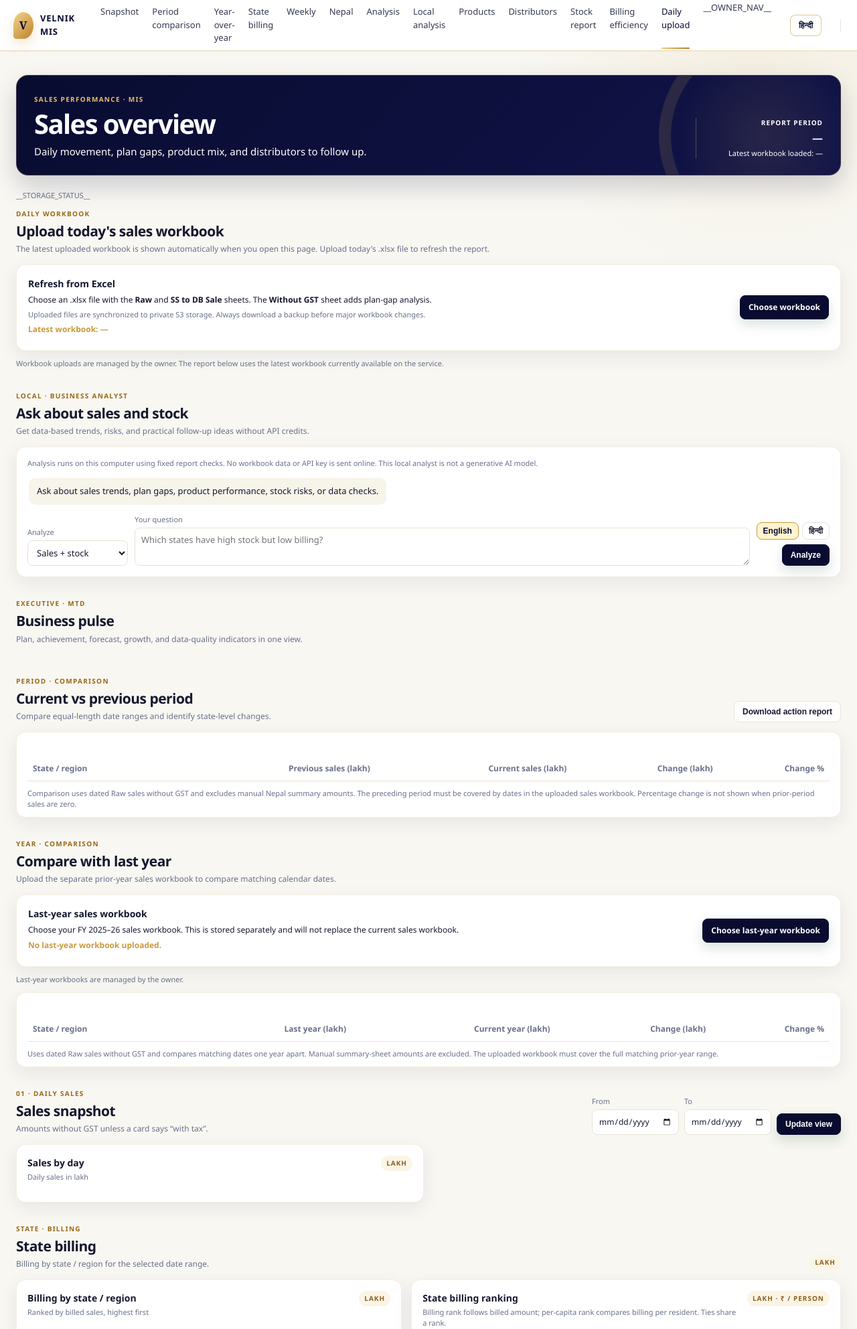
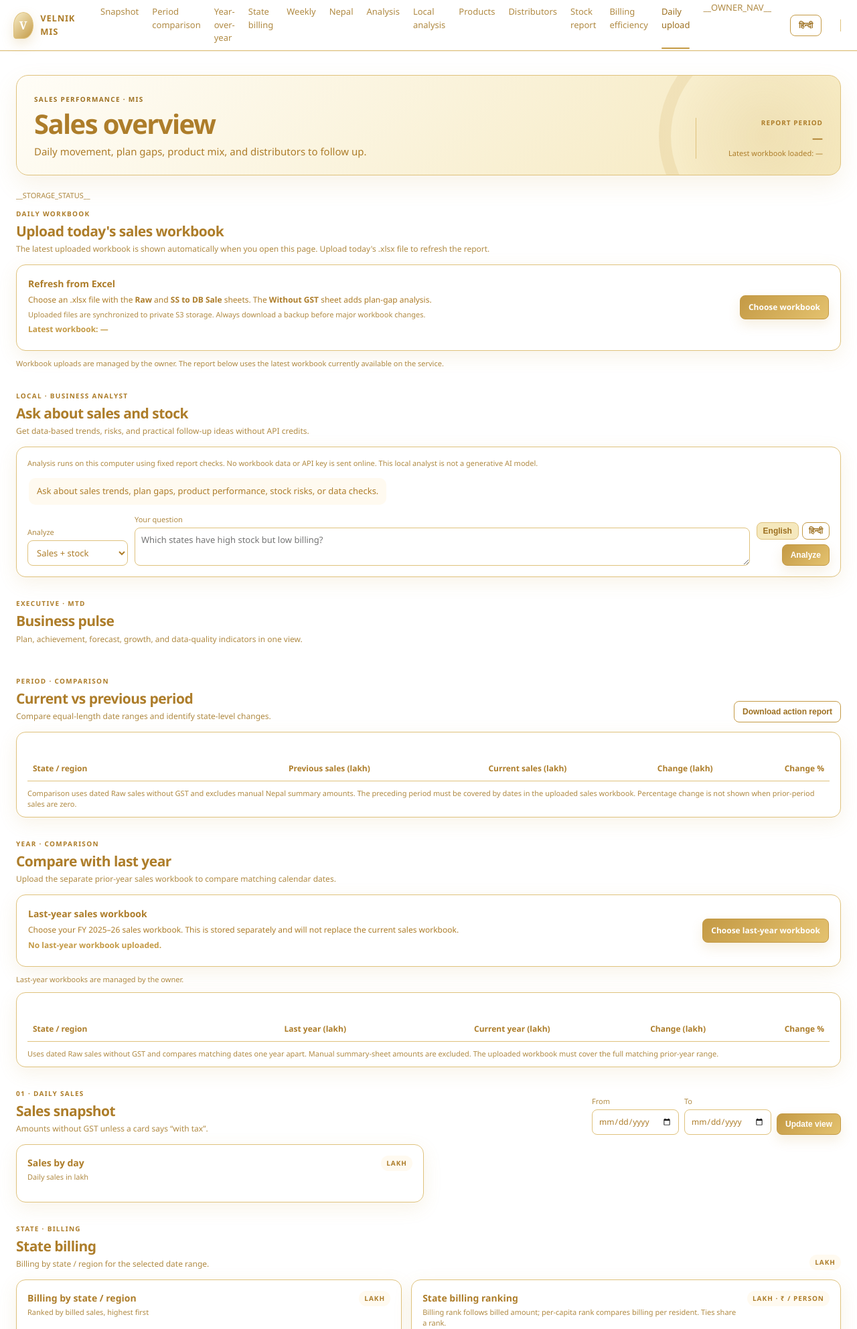
Before and after one commit to mis364/velnik-mis, a Python web app: template templates/index.html in a window 1280 px wide. Shown: the top 1985 px of the page at 67% size. Run offline with Jinja, Linux system fonts and the light colour scheme; the template is opened without the code that fills it, so the values that code supplies are empty.

Commit message:
Apply Velnik gold and white-only theme
Co-authored-by: Copilot <223556219+Copilot@users.noreply.github.com>

```diff
--- a/static/styles.css
+++ b/static/styles.css
@@ -285,3 +285,54 @@ tbody tr:hover { background: #fffaf0; box-shadow: inset 3px 0 #c99a3c; }
 .live-dot { background: #d8ad58; }
 @media (max-width:680px) { .topbar { height: auto; } }
 @media (prefers-reduced-motion: reduce) { *, *::before, *::after { scroll-behavior: auto !important; animation-duration: .01ms !important; animation-iteration-count: 1 !important; transition-duration: .01ms !important; } .reveal { opacity: 1; transform: none; } }
+
+/* Velnik-only color system: gold and white */
+:root {
+  --ink: #ad7d2a;
+  --muted: #b08a43;
+  --line: #dfc27d;
+  --paper: #fff;
+  --navy: #c49a45;
+  --teal: #c49a45;
+  --amber: #ad7d2a;
+  --gold: #c49a45;
+  --gold-light: #f5e8bd;
+  --shadow: 0 8px 28px rgba(196,154,69,.12);
+  --shadow-soft: 0 14px 36px rgba(196,154,69,.12);
+  --shadow-lift: 0 18px 42px rgba(196,154,69,.16);
+}
+body { background: #fff !important; color: #ad7d2a !important; }
+body, h1, h2, h3, h4, p, a, label, span, strong, small, th, td, button, input, select, textarea { text-shadow: none; }
+.topbar { height: 76px; border-bottom: 1px solid #dfc27d; background: #fff !important; box-shadow: 0 1px 0 rgba(196,154,69,.18); }
+.brand { color: #ad7d2a !important; }
+.brand-mark { border: 1px solid #dfc27d; background: linear-gradient(135deg,#f7edc9,#c49a45) !important; color: #fff !important; box-shadow: 0 7px 18px rgba(196,154,69,.22); }
+.topbar nav, .source-chip, .muted, .hero-copy, .stat-label, .stat-note, .axis-label, .mix-value small { color: #b08a43 !important; }
+.topbar nav a:hover, .topbar nav a.active { color: #9d7020 !important; }
+.topbar nav a::after, .live-dot { background: #c49a45 !important; }
+.live-dot { box-shadow: 0 0 0 0 rgba(196,154,69,.45); }
+.hero { border: 1px solid #dfc27d !important; border-radius: 18px; background: linear-gradient(135deg,#fffdf7,#f5e8bd) !important; box-shadow: var(--shadow-soft) !important; }
+.hero::after { border: 18px solid rgba(196,154,69,.14); background: radial-gradient(circle,rgba(196,154,69,.12),transparent 68%); }
+.hero h1, .hero .hero-copy, .hero .as-of strong, .hero .as-of small, .hero .as-of span, .kicker { color: #ad7d2a !important; }
+.hero .kicker { color: #9d7020 !important; }
+.hero .as-of { border-left-color: #dfc27d; }
+.stat, .panel, .refresh-panel, .insight, .nepal-metric, .table-panel { border-color: #dfc27d !important; background: #fff !important; box-shadow: var(--shadow) !important; }
+.stat-value, .bar-value, tbody, th, td, .panel-heading h3, .section-heading h2 { color: #ad7d2a !important; }
+.stat-value { background: none !important; color: #9d7020 !important; }
+.stat.kpi-positive, .stat.kpi-warning, .stat.kpi-negative, .stat.kpi-neutral { border-top-color: #c49a45; }
+.stat::after { background: rgba(196,154,69,.07); }
+.sales-bar { fill: #c49a45; }
+.sales-bar.latest { fill: #9d7020; }
+.mix-track { background: #f5e8bd !important; }
+.mix-track span { background: linear-gradient(90deg,#e3bf72,#c49a45) !important; }
+.insight { border-left-color: #c49a45 !important; }
+.status-pill, .achievement, .unit, .manual-tag, .language-button, .language-button.selected, .quality-notes, .nepal-metric, .ai-message.assistant, .ai-message.user { border-color: #dfc27d !important; background: #fffaf0 !important; color: #ad7d2a !important; }
+.language-button.selected { background: #f5e8bd !important; color: #9d7020 !important; }
+.button, .upload-button { border-color: #c49a45 !important; background: #fff !important; color: #9d7020 !important; }
+.button.primary { border-color: #c49a45 !important; background: linear-gradient(135deg,#c49a45,#e4c26f) !important; color: #fff !important; box-shadow: 0 8px 18px rgba(196,154,69,.16); }
+.button:not(:disabled):hover, .upload-button:hover { border-color: #9d7020 !important; box-shadow: 0 8px 18px rgba(196,154,69,.18); }
+input, select, textarea { border-color: #dfc27d !important; background: #fff !important; color: #ad7d2a !important; }
+input:focus, select:focus, textarea:focus { border-color: #c49a45 !important; box-shadow: 0 0 0 3px rgba(196,154,69,.14) !important; }
+tbody tr:hover { background: #fffaf0 !important; box-shadow: inset 3px 0 #c49a45 !important; }
+.chart-grid { stroke: #f0dfb3 !important; }
+.next-step b { color: #9d7020 !important; }
+@media (max-width:680px) { .topbar { height: auto; } .hero { background: linear-gradient(135deg,#fffdf7,#f5e8bd) !important; } }
```
Also changed, not shown: app.py (+10 -10 lines).
